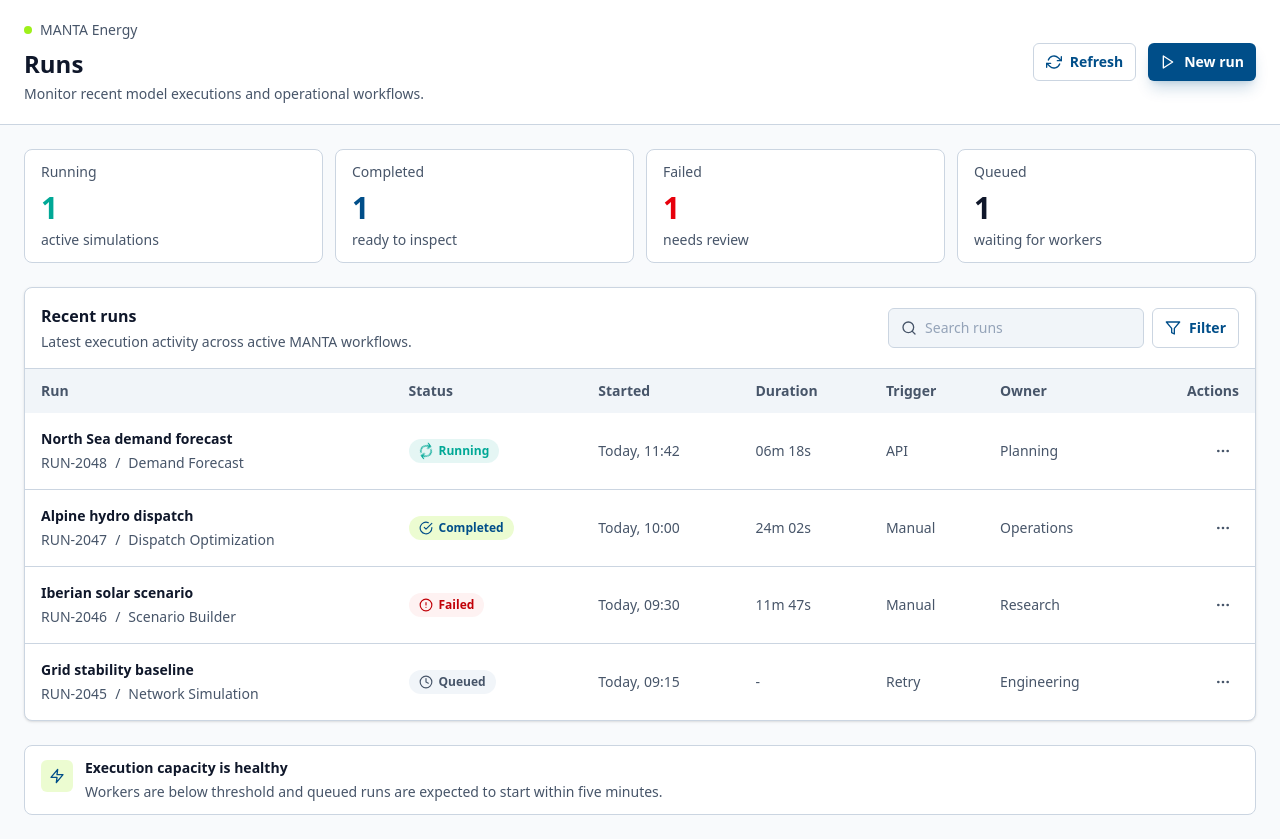
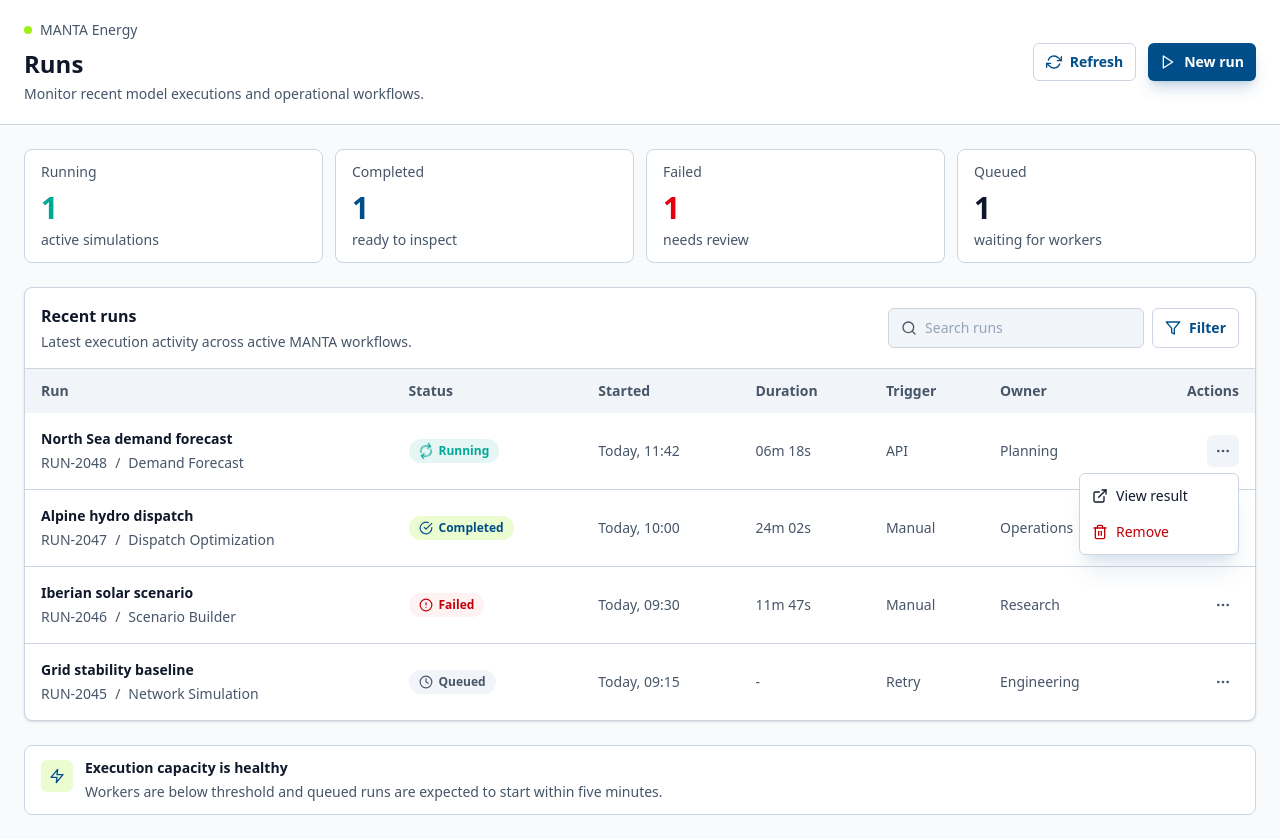
Before and after one commit to manta-plan/manta, a React (Vite) app in the folder frontend/: page / in a window 1280 px wide. Both pictures are taken after a click on the button 1223 px from the left and 451 px from the top of the page. Built offline with nearby package versions, Linux system fonts and the light colour scheme; a web font is replaced by a local one.

Commit message:
feat(frontend): add run actions menu

```diff
--- a/frontend/src/pages/home.tsx
+++ b/frontend/src/pages/home.tsx
@@ -1,13 +1,16 @@
 import { Button } from "@base-ui/react/button";
+import { Menu } from "@base-ui/react/menu";
 import {
   FiAlertCircle,
   FiCheckCircle,
   FiClock,
+  FiExternalLink,
   FiFilter,
   FiMoreHorizontal,
   FiPlay,
   FiRefreshCw,
   FiSearch,
+  FiTrash2,
   FiZap,
 } from "react-icons/fi";
 
@@ -181,12 +184,32 @@ export function HomePage() {
                       <td className="text-text-secondary px-4 py-4">{run.trigger}</td>
                       <td className="text-text-secondary px-4 py-4">{run.owner}</td>
                       <td className="px-4 py-4 text-right">
-                        <Button
-                          aria-label={`Open actions for ${run.name}`}
-                          className="hover:bg-surface-alt focus-visible:outline-secondary text-text-secondary inline-flex size-8 items-center justify-center rounded-md transition focus-visible:outline-2 focus-visible:outline-offset-2"
-                        >
-                          <FiMoreHorizontal className="size-4" aria-hidden="true" />
-                        </Button>
+                        <Menu.Root>
+                          <Menu.Trigger
+                            aria-label={`Open actions for ${run.name}`}
+                            className="hover:bg-surface-alt data-[popup-open]:bg-surface-alt focus-visible:outline-secondary text-text-secondary inline-flex size-8 items-center justify-center rounded-md transition focus-visible:outline-2 focus-visible:outline-offset-2"
+                          >
+                            <FiMoreHorizontal className="size-4" aria-hidden="true" />
+                          </Menu.Trigger>
+                          <Menu.Portal>
+                            <Menu.Positioner
+                              align="end"
+                              className="z-10 outline-none"
+                              sideOffset={6}
+                            >
+                              <Menu.Popup className="border-border bg-surface text-text shadow-primary/10 min-w-40 rounded-md border py-1 shadow-xl transition-[opacity,scale] duration-100 ease-out outline-none data-ending-style:scale-95 data-ending-style:opacity-0 data-starting-style:scale-95 data-starting-style:opacity-0">
+                                <Menu.Item className={menuItemClass}>
+                                  <FiExternalLink className="size-4" aria-hidden="true" />
+                                  View result
+                                </Menu.Item>
+                                <Menu.Item className={`${menuItemClass} text-red-700`}>
+                                  <FiTrash2 className="size-4" aria-hidden="true" />
+                                  Remove
+                                </Menu.Item>
+                              </Menu.Popup>
+                            </Menu.Positioner>
+                          </Menu.Portal>
+                        </Menu.Root>
                       </td>
                     </tr>
                   );
@@ -214,3 +237,6 @@ export function HomePage() {
     </main>
   );
 }
+
+const menuItemClass =
+  "flex cursor-default items-center gap-2 px-3 py-2 text-sm outline-none select-none data-highlighted:bg-surface-alt";
```
